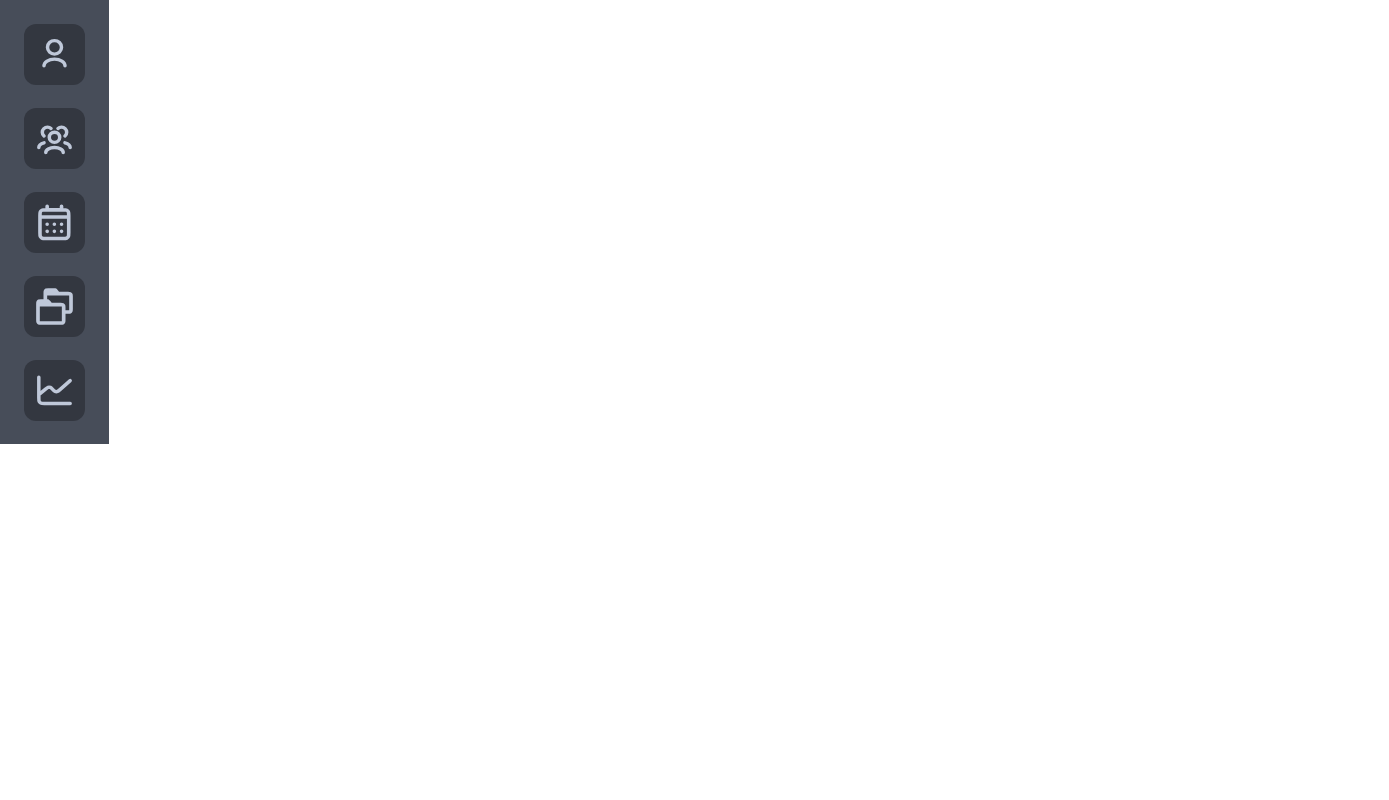
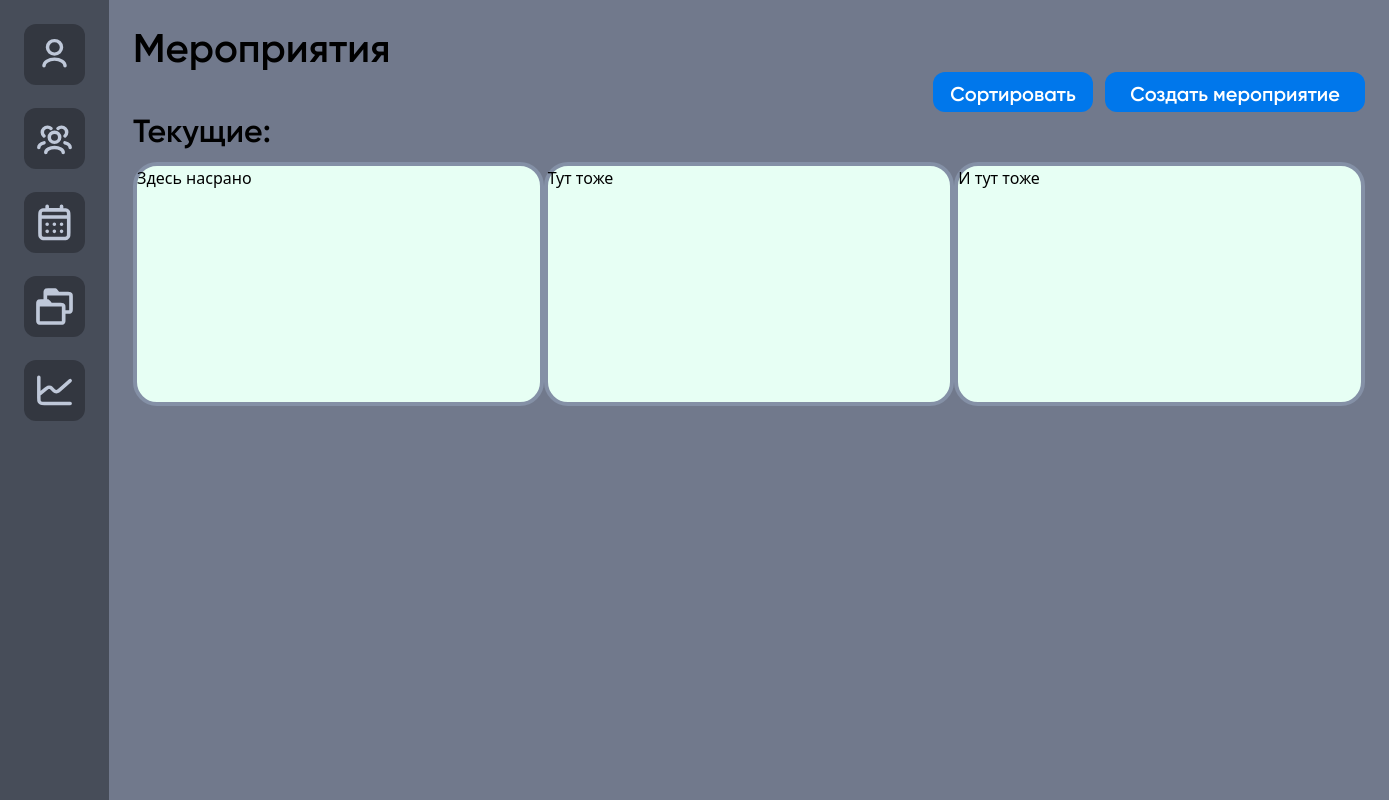
Before and after one commit to fluffyduk/Events-Planer, a React (Create React App) app: page /events in a window 1280 px wide. Before the commit this address had no page. Shown: the whole page, 1389 px wide, since content can reach past the window. Built offline with nearby package versions, Linux system fonts and the light colour scheme.

Commit message:
Страница мероприятий и их добавление.

```diff
--- a/package.json
+++ b/package.json
@@ -6,9 +6,11 @@
     "@testing-library/jest-dom": "^5.17.0",
     "@testing-library/react": "^13.4.0",
     "@testing-library/user-event": "^13.5.0",
+    "axios": "^1.7.9",
     "date-fns": "^4.1.0",
     "react": "^18.3.1",
     "react-dom": "^18.3.1",
+    "react-modal": "^3.16.1",
     "react-router-dom": "^7.0.2",
     "react-scripts": "5.0.1",
     "web-vitals": "^2.1.4"
--- a/src/App.js
+++ b/src/App.js
@@ -1,10 +1,10 @@
-import React, { useEffect } from "react";
 import Authorization from "./components/Authorization";
 import './styles/App.css'
 import { BrowserRouter, Route, Routes, useLocation} from "react-router-dom";
 import Profile from "./components/Profile";
 import NavigationBar from "./components/NavigationBar";
 import MainPage from "./components/MainPage"
+import Events from "./components/Events";
 
 function App() {
   return (
@@ -15,6 +15,7 @@ function App() {
           <Route path='/' element={<Authorization/>}/>
           <Route path='/profile' element={<Profile/>}/>
           <Route path='/calendar' element={<MainPage/>}/>
+          <Route path='/events' element={<Events/>}/>
         </Routes>
       </div>
     </BrowserRouter>
--- /dev/null
+++ b/src/components/Events.jsx
@@ -0,0 +1,73 @@
+import React from "react";
+import Modal from 'react-modal';
+import axios from "axios";
+
+const buttonStyle = 'bg-[#0077EB] w-[160px] h-[40px] rounded-xl font-gilroy_semibold text-white text-xl p-2';
+const textStyleSemibold = 'font-gilroy_semibold text-black';
+
+const modalWindowStyle = {
+    content: {
+        top: '50%',
+        left: '50%',
+        right: 'auto',
+        bottom: 'auto',
+        marginRight: '-50%',
+        transform: 'translate(-50%, -50%)',
+        backgroundColor: 'rgb(113 121 140)',
+        width: '75%',
+        height: '75%',
+    },
+  };
+
+const Events = () => {
+    const [modalIsOpen, setIsOpen] = React.useState(false);
+
+    function openModal() {
+        setIsOpen(true);
+    }
+
+    function closeModal() {
+        setIsOpen(false);
+    }
+
+    function createFile() {
+        axios.get('https://127.0.0.1:8000/').then(response => { console.log(response.data); });
+    }
+
+    return (
+        <div className="bg-[#71798C] w-screen h-auto p-6">
+            <h1 className={`${textStyleSemibold} text-[40px] leading-[48px]`}>Мероприятия</h1>
+            <div className="flex justify-end">
+                <button className={`${buttonStyle} mr-3`}>Сортировать</button>
+                <button className={`${buttonStyle} w-[260px]`} onClick={openModal}>Создать мероприятие</button>
+            </div>
+            <Modal
+                isOpen={modalIsOpen}
+                onRequestClose={closeModal}
+                contentLabel="Example Modal"
+                style={modalWindowStyle}
+            >
+                <h2 className={`${textStyleSemibold} text-[64px] leading-[76px] mb-6`}>Слет актива 2024</h2>
+                <div className="flex gap-6 mb-6">
+                    <p className={`${textStyleSemibold} text-[40px] leading-[48px]`}>Организатор:</p>
+                    <input type="text" className="w-[600px]"></input>
+                </div>
+                <button className={`${buttonStyle} w-[260px]`} onClick={createFile}>Добавить файлы</button>
+            </Modal>
+            <h2 className={`${textStyleSemibold} text-[32px] leading-[38px] mb-3`}>Текущие:</h2>
+            <div className="flex justify-between">
+                <div className="w-[412px] h-[244px] rounded-3xl border-[4px] border-[#8490A6] bg-[#E7FFF4]">
+                    <h3>Здесь насрано</h3>
+                </div>
+                <div className="w-[412px] h-[244px] rounded-3xl border-[4px] border-[#8490A6] bg-[#E7FFF4]">
+                    <h3>Тут тоже</h3>
+                </div>
+                <div className="w-[412px] h-[244px] rounded-3xl border-[4px] border-[#8490A6] bg-[#E7FFF4]">
+                    <h3>И тут тоже</h3>
+                </div>
+            </div>
+        </div>
+    );
+}
+
+export default Events;
--- a/src/components/NavigationBar.jsx
+++ b/src/components/NavigationBar.jsx
@@ -8,7 +8,7 @@ import { Link } from "react-router-dom";
 
 const NavigationBar = () => {
     return (
-        <div className='bg-[#474D59] w-[109px] h-[screen] pt-6'>
+        <div className='bg-[#474D59] w-[109px] h-[100vh] p-6'>
             <label className="block w-[61px] h-[61px] mx-auto mb-[23px]">
                 {/* <input type="radio" name="navigation" value="profile" className="w-0 h-0 absolute opacity-0" checked/> */}
                 <Link to='/profile'>
@@ -25,7 +25,7 @@ const NavigationBar = () => {
             </label>
             <label className="block w-[61px] h-[61px] mx-auto mb-[23px]">
                 {/* <input type="radio" name="navigation" value="calendar" className="w-0 h-0 absolute opacity-0"/> */}
-                <Link to='/calendar'>
+                <Link to='/events'>
                     <div className="w-[61px] h-[61px] bg-[#333740] rounded-xl px-[14.235px] py-[12.2px]">
                         <img src={calendar} alt='Кнопка календаря' className="cursor-pointer w-[32.53px] h-[36.6px]"/>
                     </div>
--- a/src/components/Profile.jsx
+++ b/src/components/Profile.jsx
@@ -4,7 +4,7 @@ import avatar from '../photos/avatar.jpg';
 const Profile = () => {
     return (
         <div className="bg-[#71798C] w-screen h-auto p-6">
-            <div class='profile-placeholder' className="w-auto h-[283px] bg-[#292C33] rounded-3xl p-6">
+            <div class='profile-placeholder' className="w-[1283px] h-[283px] bg-[#292C33] rounded-3xl p-6">
                 <div className="flex items-center mb-3">
                     <div className="h-[29px] w-[8px] bg-[#008CFF] rounded mr-2"/>
                     <h1 className="font-gilroy_semibold text-white text-[32px] mr-auto leading-[38px]">Профиль</h1>
```
Also changed, not shown: 1 other file (tests, documents, lock files or other folders).
